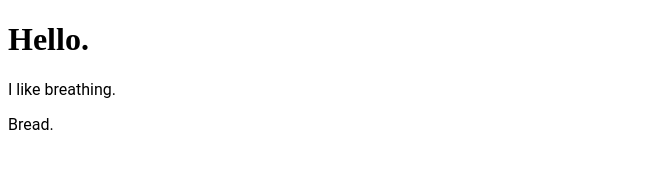
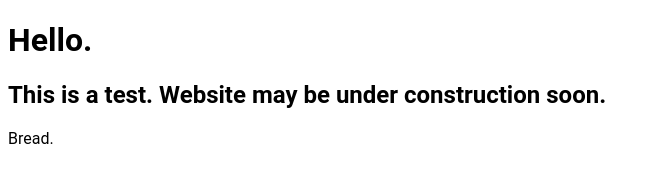
Before and after one commit to Luxiono/Squiddu.github.org, a plain HTML site: page index.html in a window 1280 px wide. Shown: the whole page, without its empty margins (0-660 px from the left). Drawn offline with Linux system fonts and the light colour scheme.

Commit message:
Update index.html

```diff
--- a/index.html
+++ b/index.html
@@ -4,8 +4,8 @@
 <title>Test Website</title>
 </head>
 <body>
-<h1 style = "font-family:Roboto-bold;">Hello.</h1>
-<p style = "font-family:Roboto;">I like breathing.</p>
+<h1 style = "font-family:Roboto;">Hello.</h1>
+<h2 style = "font-family:Roboto;">This is a test. Website may be under construction soon.</h2>
 <p style = "font-family:Roboto;">Bread.</p>
 </body>
 </html>
```
